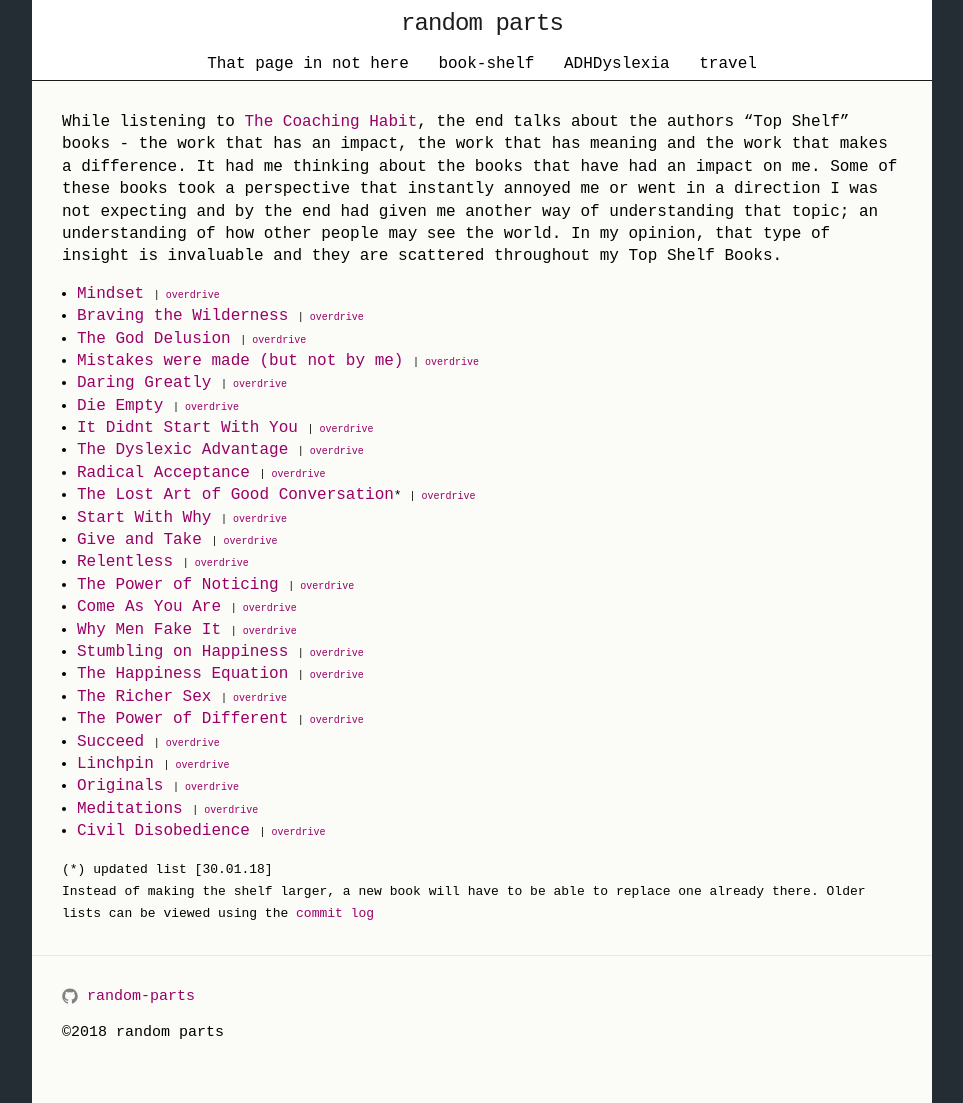
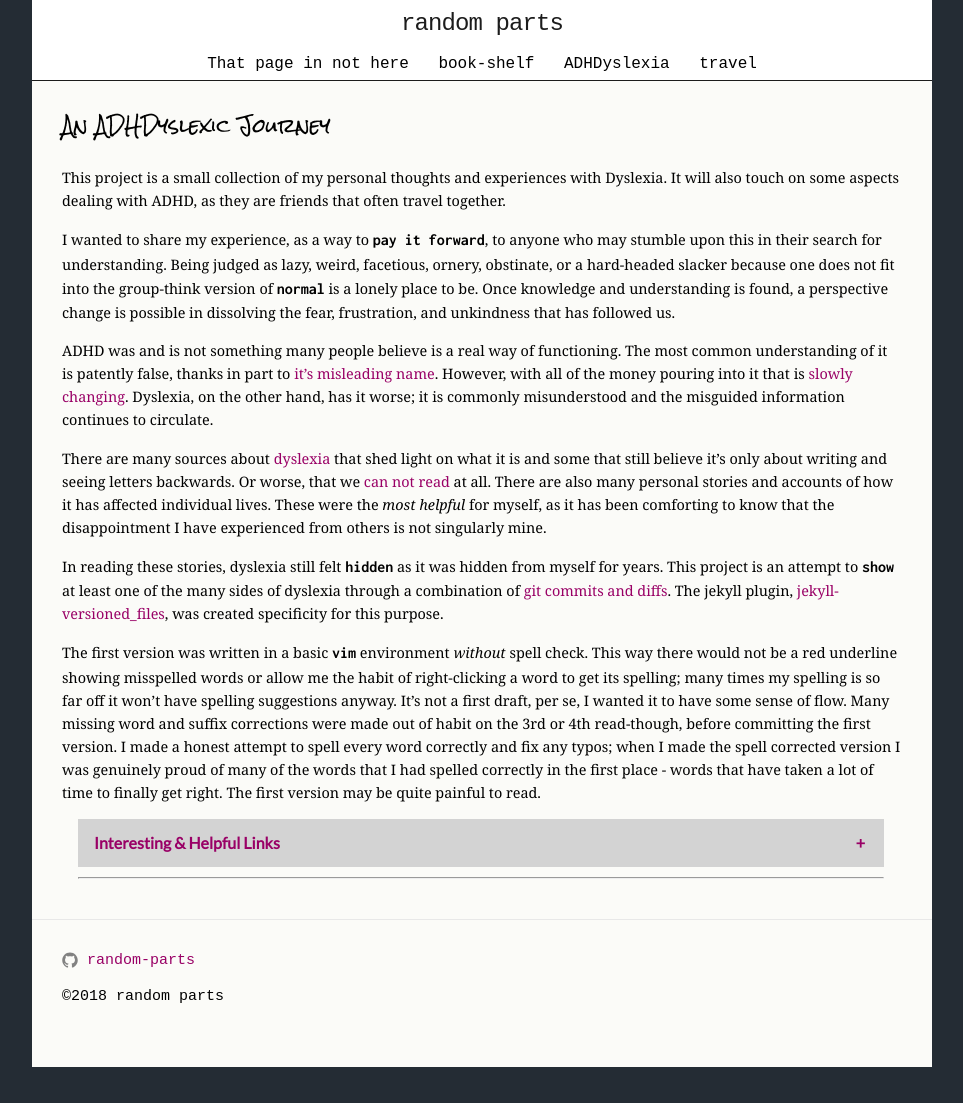
Before and after one commit to random-parts/random-parts.github.io, a Jekyll site: the page built from index.md, in a window 1280 px wide. Shown: the whole page, without its empty margins (158-1121 px from the left). Built offline with Jekyll 4.4.1, drawn with Linux system fonts in a browser that asks for light colours; after the commit the page ends 1067 px from its top, so only the background shows below that.

Commit message:
update index page

```diff
--- a/index.md
+++ b/index.md
@@ -1,63 +1,7 @@
 ---
-layout: default
+layout: dyslexia
+headline: 'ADHDyslexic Journey'
+category: dyslexia
 ---
 
-While listening to [The Coaching Habit], the end talks about the authors "Top Shelf" books - the work that has an impact, the work that has meaning and the work that makes a difference. It had me thinking about the books that have had an impact on me. Some of these books took a perspective that instantly annoyed me or went in a direction I was not expecting and by the end had given me another way of understanding that topic; an understanding of how other people may see the world. In my opinion, that type of insight is invaluable and they are scattered throughout my Top Shelf Books.
-
-
-- [Mindset] <font size="1">| <a href="https://www.overdrive.com/media/233385/mindset">overdrive</a></font>
-- [Braving the Wilderness] <font size="1">| <a href="https://www.overdrive.com/media/3198225/braving-the-wilderness">overdrive</a></font>
-- [The God Delusion] <font size="1">| <a href="https://www.overdrive.com/media/158168/the-god-delusion">overdrive</a></font>
-- [Mistakes were made (but not by me)] <font size="1">| <a href="https://www.overdrive.com/media/573883/mistakes-were-made-but-not-by-me">overdrive</a></font>
-- [Daring Greatly] <font size="1">| <a href="https://www.overdrive.com/media/3326143/daring-greatly">overdrive</a></font>
-- [Die Empty] <font size="1">| <a href="https://www.overdrive.com/media/1450906/die-empty">overdrive</a></font>
-- [It Didnt Start With You] <font size="1">| <a href="https://www.overdrive.com/media/2395059/it-didnt-start-with-you">overdrive</a></font>
-- [The Dyslexic Advantage] <font size="1">| <a href="https://www.overdrive.com/media/1940970/the-dyslexic-advantage">overdrive</a></font>
-- [Radical Acceptance] <font size="1">| <a href="https://www.overdrive.com/media/2101685/radical-acceptance">overdrive</a></font>
-- [The Lost Art of Good Conversation]<font size="2">* </font> <font size="1">| <a href="https://www.overdrive.com/media/3124265/the-lost-art-of-good-conversation">overdrive</a></font>
-- [Start With Why] <font size="1">| <a href="https://www.overdrive.com/media/3348536/start-with-why">overdrive</a></font>
-- [Give and Take] <font size="1">| <a href="https://www.overdrive.com/media/1289602/give-and-take">overdrive</a></font>
-- [Relentless] <font size="1">| <a href="https://www.overdrive.com/media/2077109/relentless">overdrive</a></font>
-- [The Power of Noticing] <font size="1">| <a href="https://www.overdrive.com/media/1542277/the-power-of-noticing">overdrive</a></font>
-- [Come As You Are] <font size="1">| <a href="https://www.overdrive.com/media/2184509/come-as-you-are">overdrive</a></font>
-- [Why Men Fake It] <font size="1">| <a href="https://www.overdrive.com/media/1266322/why-men-fake-it">overdrive</a></font>
-- [Stumbling on Happiness] <font size="1">| <a href="https://www.overdrive.com/media/138785/stumbling-on-happiness">overdrive</a></font>
-- [The Happiness Equation] <font size="1">| <a href="https://www.overdrive.com/media/1928986/the-happiness-equation">overdrive</a></font>
-- [The Richer Sex] <font size="1">| <a href="https://www.overdrive.com/media/845002/the-richer-sex">overdrive</a></font>
-- [The Power of Different] <font size="1">| <a href="https://www.overdrive.com/media/3156828/the-power-of-different">overdrive</a></font>
-- [Succeed] <font size="1">| <a href="https://www.overdrive.com/media/355432/succeed">overdrive</a></font>
-- [Linchpin] <font size="1">| <a href="https://www.overdrive.com/media/242862/linchpin">overdrive</a></font>
-- [Originals] <font size="1">| <a href="https://www.overdrive.com/media/2205291/originals">overdrive</a></font>
-- [Meditations] <font size="1">| <a href="https://www.overdrive.com/media/287520/meditations">overdrive</a></font>
-- [Civil Disobedience] <font size="1">| <a href="https://www.overdrive.com/media/3130078/civil-disobedience">overdrive</a></font>
-
-<font size="2">(*) updated list [30.01.18]
-<br/>Instead of making the shelf larger, a new book will have to be able to replace one already there. Older lists can be viewed using the <a href="https://github.com/random-parts/random-parts.github.io/commits/master">commit log</a></font>
-
-
-[The Coaching Habit]: https://www.worldcat.org/title/coaching-habit-say-less-ask-more-change-the-way-you-lead-forever/oclc/969053597
-[Mindset]: http://www.worldcat.org/oclc/929888799
-[Braving the Wilderness]: http://www.worldcat.org/oclc/1010600018
-[The God Delusion]: https://www.worldcat.org/title/god-delusion/oclc/671274630
-[Mistakes were made (but not by me)]: https://www.worldcat.org/title/mistakes-were-made-but-not-by-me-why-we-justify-foolish-beliefs-bad-decisions-and-hurtful-acts/oclc/960079734
-[Daring Greatly]: http://www.worldcat.org/oclc/1003641523
-[Die Empty]: http://www.worldcat.org/oclc/997044220
-[It Didnt Start With You]: http://www.worldcat.org/oclc/948181047
-[The Dyslexic Advantage]: http://www.worldcat.org/oclc/741558934
-[Radical Acceptance]: http://www.worldcat.org/oclc/827648445
-[Start With Why]: http://www.worldcat.org/oclc/1002097079
-[Give and Take]: http://www.worldcat.org/oclc/999649005
-[Relentless]: http://www.worldcat.org/oclc/903255274
-[The Power of Noticing]: http://www.worldcat.org/oclc/974220212
-[Come As You Are]: http://www.worldcat.org/oclc/980968366
-[Why Men Fake It]: http://www.worldcat.org/oclc/1004882551
-[The Lost Art of Good Conversation]: https://www.worldcat.org/oclc/1008901864
-[Stumbling on Happiness]: http://www.worldcat.org/oclc/859387956
-[The Happiness Equation]: http://www.worldcat.org/oclc/1008697982
-[The Richer Sex]: http://www.worldcat.org/oclc/773985497
-[The Power of Different]: http://www.worldcat.org/oclc/974890921
-[Succeed]: http://www.worldcat.org/oclc/646113392
-[Linchpin]: http://www.worldcat.org/oclc/966187668
-[Originals]: https://www.worldcat.org/title/originals/oclc/909318356
-[Meditations]: http://www.worldcat.org/oclc/464586916
-[Civil Disobedience]: http://www.worldcat.org/oclc/317494464
+{{site.pages | where: 'title', 'ADHDyslexia'}}
```
